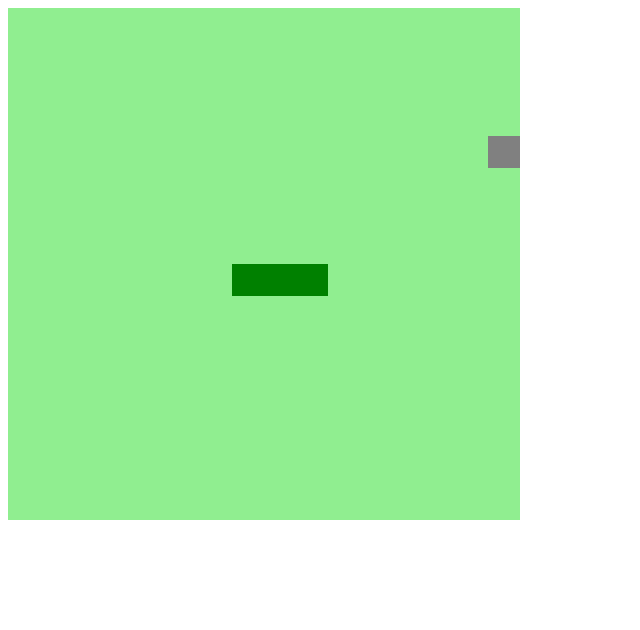
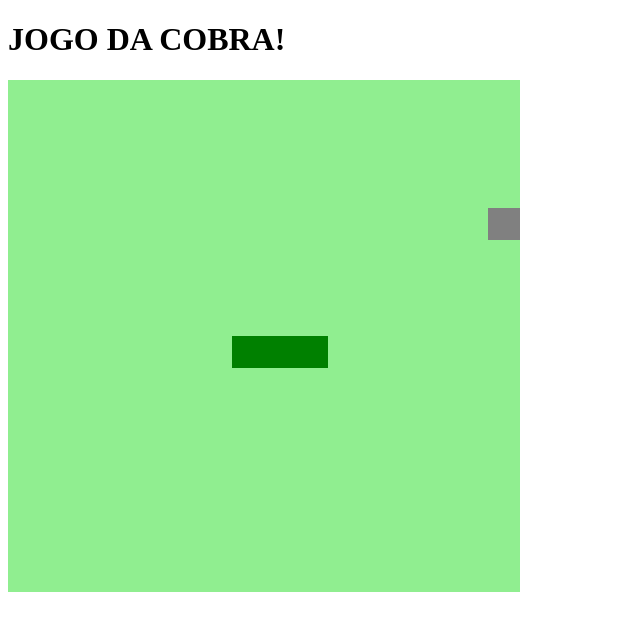
Before and after one commit to Ystefane/Jogo_da_cobrinha, a plain HTML site: page index.html in a window 1280 px wide. Shown: the whole page, without its empty margins (0-640 px from the left). Drawn offline with Linux system fonts and the light colour scheme.

Commit message:
Adicionar titulo do jogo na pagina

```diff
--- a/index.html
+++ b/index.html
@@ -9,6 +9,7 @@
     <title>Jogo da Cobra</title>
 </head>
 <body>
+    <h1>JOGO DA COBRA!</h1>
     <canvas id="cobra" width="512" height="512"></canvas>
 
 </body>
```
